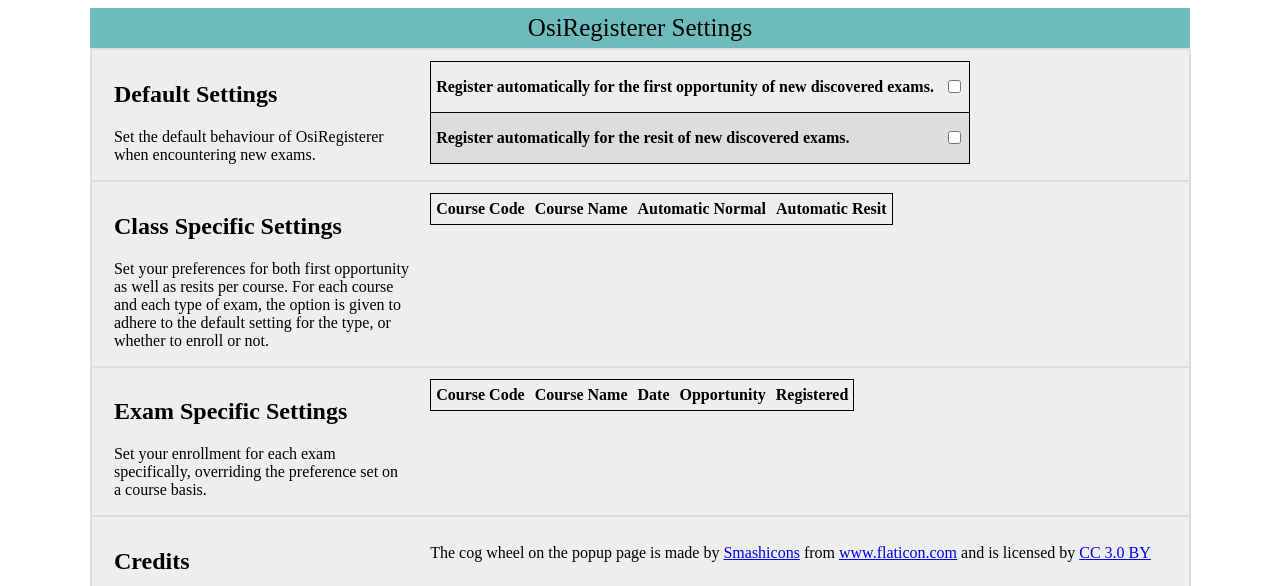
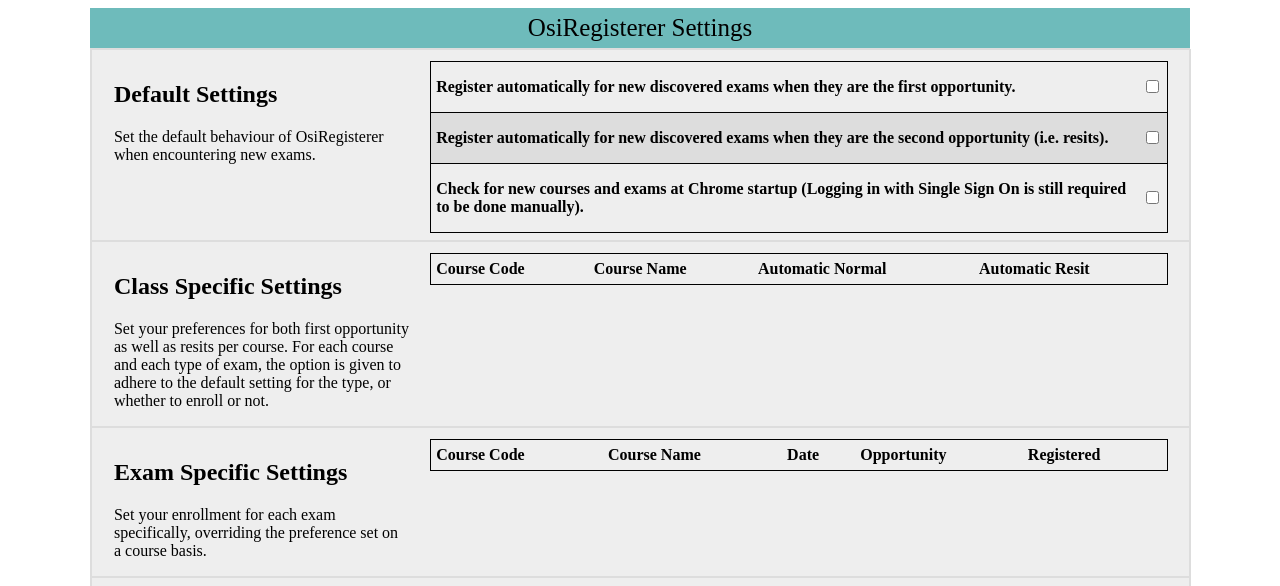
Before and after one commit to MaxVanDeursen/osiregisterer, a browser extension: page options/options.html in a window 1280 px wide. Shown: the top 586 px of the page. Drawn offline with Linux system fonts and the light colour scheme.

Commit message:
Add startup option and installed defaults
In this commit, the option to run the script when Chrome is started is
added to the options page. Moreover, the script now sets the defaults to
false when the extension is first installed.

```diff
--- a/options/options.css
+++ b/options/options.css
@@ -63,6 +63,7 @@
 table {
     border: 1px solid black;
     margin-bottom: 1%;
+    width: 100%;
 }
 
 footer {
--- a/options/options.html
+++ b/options/options.html
@@ -27,13 +27,19 @@
                 <div class="optionRight">
                     <table>
                         <tr>
-                            <th><p align="left">Register automatically for the first opportunity of new discovered
-                                exams.</p></th>
+                            <th><p align="left">Register automatically for new discovered
+                                exams when they are the first opportunity.</p></th>
                             <th><input type="checkbox" id="defaultNormal"/></th>
                         </tr>
                         <tr>
-                            <th><p align="left">Register automatically for the resit of new discovered exams.</p></th>
+                            <th><p align="left">Register automatically for new discovered exams when they are
+                                the second opportunity (i.e. resits).</p></th>
                             <th><input type="checkbox" id="defaultResit"/></th>
+                        </tr>
+                        <tr>
+                            <th><p align="left">Check for new courses and exams at Chrome startup (Logging in with
+                                Single Sign On is still required to be done manually).</p></th>
+                            <th><input type="checkbox" id="defaultStartup"/></th>
                         </tr>
                     </table>
                 </div>
--- a/options/options.js
+++ b/options/options.js
@@ -10,8 +10,13 @@
     $("#defaultNormal").click(function () {
         chrome.storage.sync.set({"defaultNormal": $("#defaultNormal").prop("checked")});
     });
+
     $("#defaultResit").click(function () {
         chrome.storage.sync.set({"defaultResit": $("#defaultResit").prop("checked")});
+    });
+
+    $("#defaultStartup").click(function() {
+       chrome.storage.sync.set({"defaultStartup": $("#defaultStartup").prop("checked")});
     });
 
     chrome.storage.onChanged.addListener(function (changes, areaName) {
@@ -60,6 +65,8 @@
                     $("#defaultResit").prop("checked", "defaultResit" in values ? values.defaultResit : false);
                     updateCourses(values);
                     break;
+                case "defaultStartup":
+                    $("#defaultStartup").prop("checked", "defaultStartup" in values ? values.defaultStartup : false);
                 case "courses":
                     updateCourses(values);
                     break;
```
Also changed, not shown: background/background.js (+16 -2 lines), manifest.json.
